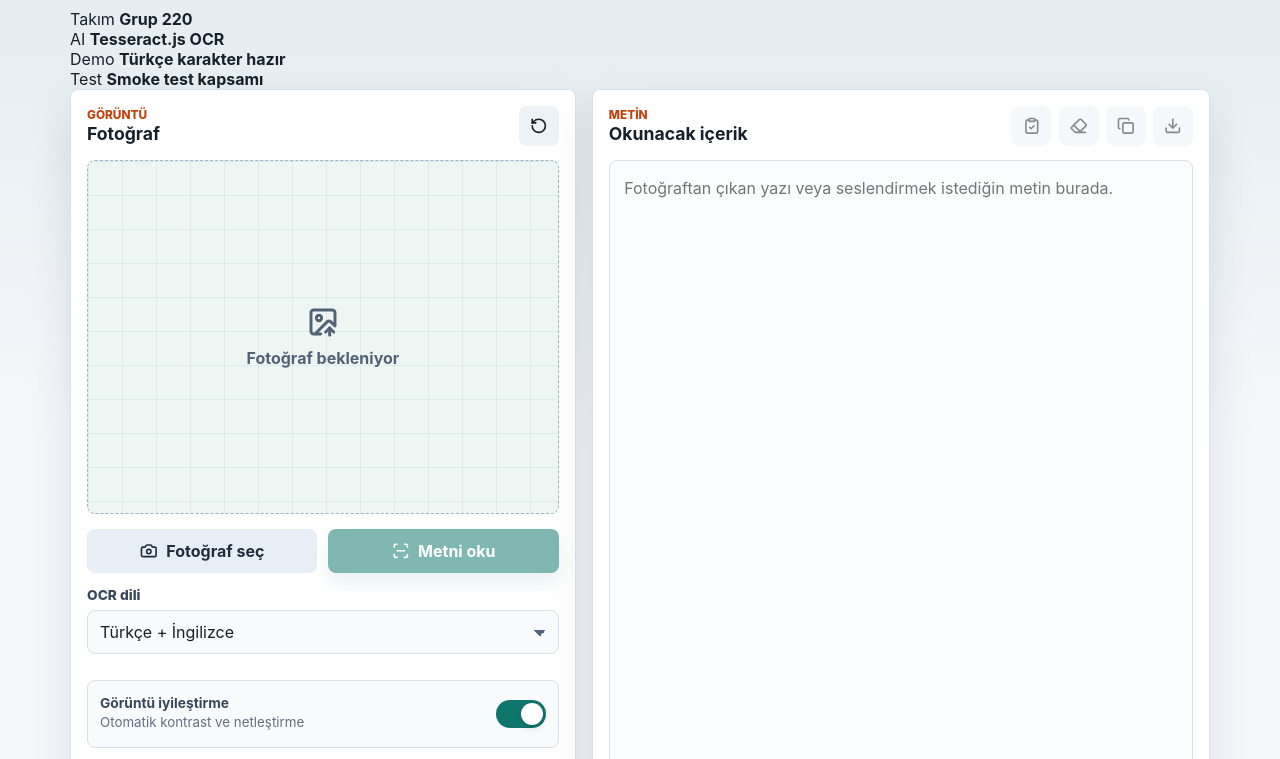
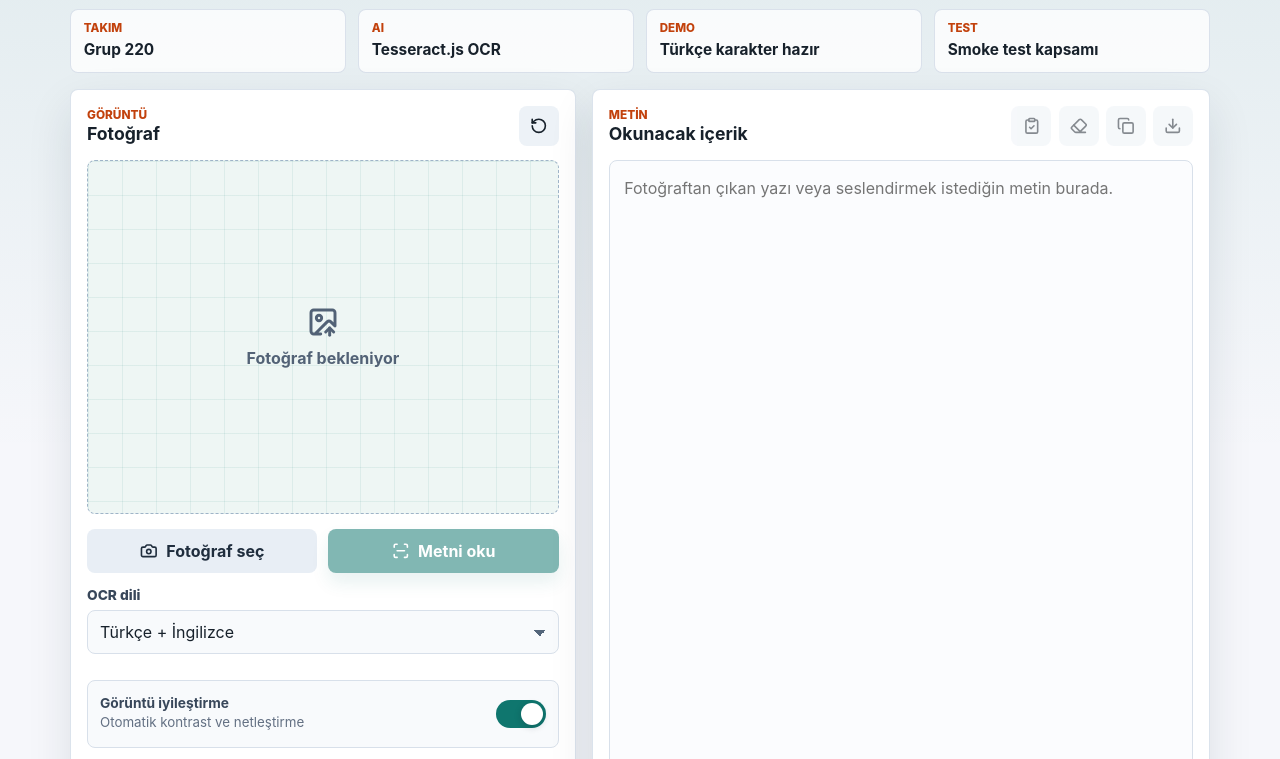
Before and after one commit to MehmetcanMutlu/ai-sesli-ceviri-araci, a website: page index.html in a window 1280 px wide. Shown: the part 89-848 px from the top of the page. Drawn offline with nearby package versions, Linux system fonts and the light colour scheme.

Commit message:
Style project status and preview states

```diff
--- a/styles.css
+++ b/styles.css
@@ -19,6 +19,10 @@
 
 * {
   box-sizing: border-box;
+}
+
+[hidden] {
+  display: none !important;
 }
 
 body {
@@ -155,6 +159,36 @@ svg {
   font-weight: 700;
   min-height: 40px;
   padding: 0.55rem 0.8rem;
+}
+
+.status-strip {
+  display: grid;
+  gap: 0.75rem;
+  grid-template-columns: repeat(4, minmax(0, 1fr));
+  margin-bottom: 1rem;
+}
+
+.status-strip div {
+  background: rgba(255, 255, 255, 0.78);
+  border: 1px solid rgba(216, 224, 234, 0.95);
+  border-radius: 8px;
+  display: grid;
+  gap: 0.18rem;
+  min-height: 64px;
+  padding: 0.7rem 0.8rem;
+}
+
+.status-strip span {
+  color: var(--accent);
+  font-size: 0.72rem;
+  font-weight: 800;
+  text-transform: uppercase;
+}
+
+.status-strip strong {
+  color: var(--ink);
+  font-size: 0.96rem;
+  line-height: 1.25;
 }
 
 .workspace {
@@ -658,6 +692,10 @@ input[type="range"] {
 }
 
 @media (max-width: 1080px) {
+  .status-strip {
+    grid-template-columns: repeat(2, minmax(0, 1fr));
+  }
+
   .demo-grid {
     grid-template-columns: repeat(2, minmax(0, 1fr));
   }
@@ -704,6 +742,7 @@ input[type="range"] {
   .voice-grid,
   .file-summary,
   .quality-metrics,
+  .status-strip,
   .demo-grid {
     grid-template-columns: 1fr;
   }
```
